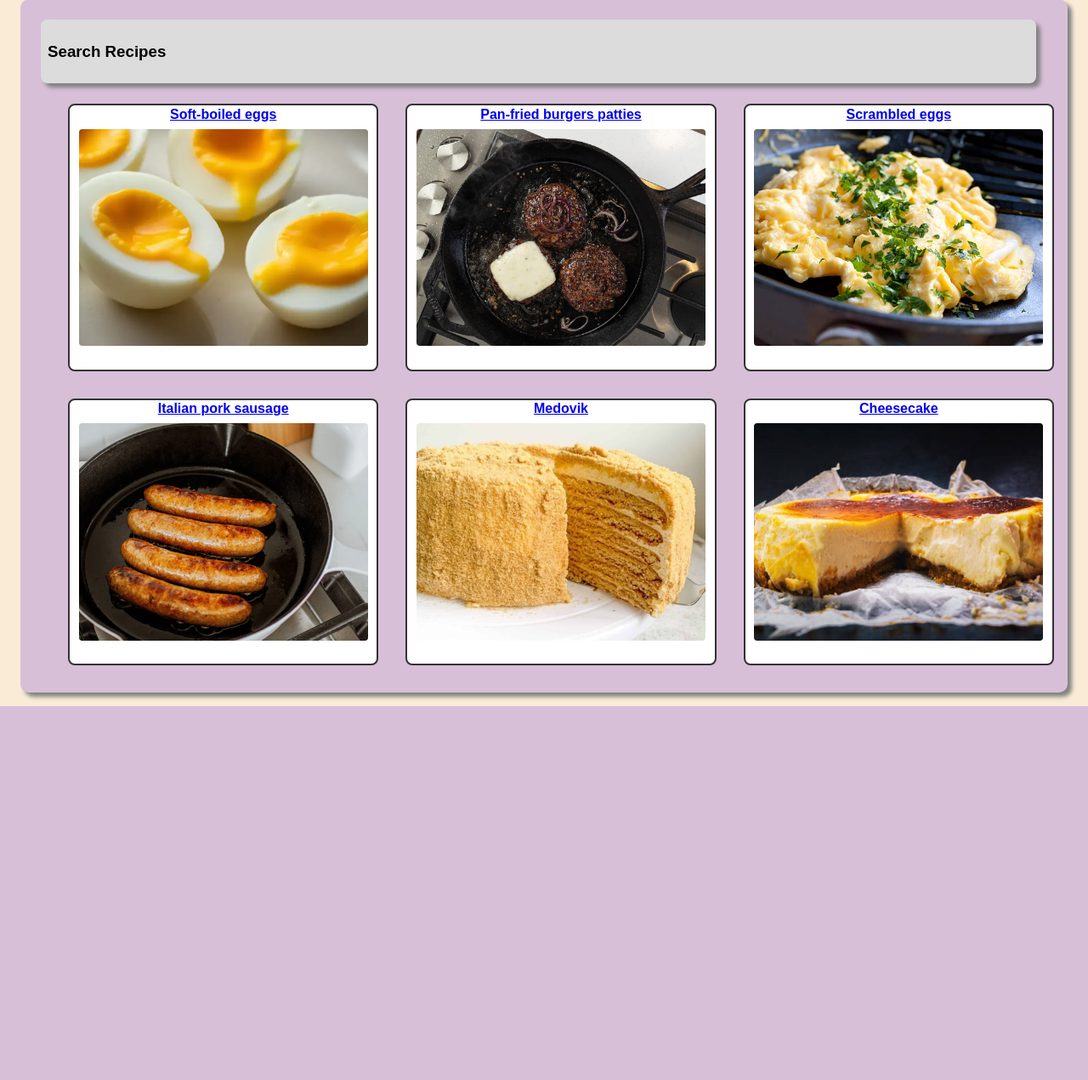
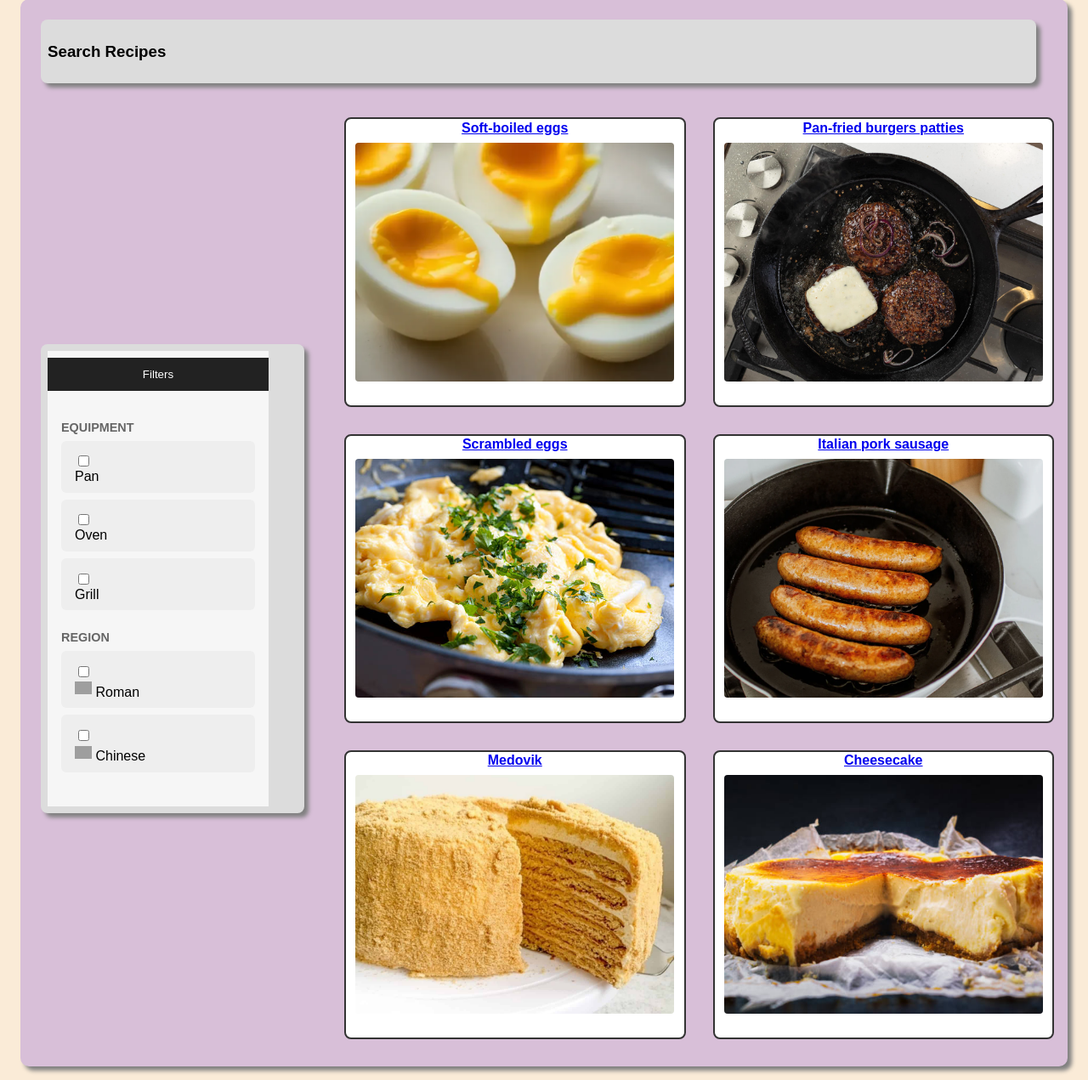
Before and after one commit to Vitor-Curado/Personal-website, a Flask app: page /food in a window 1280 px wide. Shown: the part 84-1355 px from the top of the page at 85% size. Before the commit the page ends 915 px from the top, so only its background shows below. Run offline with Flask 3, Linux system fonts and the light colour scheme; grey boxes are pictures that could not be loaded.

Commit message:
Refactor food section layout and add filtering options with interactive sidebar

```diff
--- a/static/food-style.css
+++ b/static/food-style.css
@@ -1,3 +1,101 @@
+#food-section {
+    display: grid;
+    grid-template-columns: 1fr 5fr;
+    gap: 1rem;
+}
+
+.filtering-container {
+    display: grid;
+    grid-template-columns: 100%;
+    align-items: center;
+    gap: 1rem;
+    margin-bottom: 1rem;
+}
+
+.filter-sidebar input[type="radio"] {
+  display: none;
+}
+
+.filter-sidebar label {
+  display: block;
+  padding: 0.6rem 1rem;
+  margin-bottom: 0.5rem;
+  background: #eee;
+  border-radius: 6px;
+  cursor: pointer;
+  transition: background 0.2s ease;
+}
+
+.filter-sidebar label:hover {
+  background: #ddd;
+}
+
+.filter-sidebar input:checked + label {
+  background: #222;
+  color: white;
+}
+
+.filter-sidebar {
+  width: 260px;
+  background: #f6f6f6;
+  border-right: 1px solid #ddd;
+  transition: width 0.35s ease;
+  overflow: hidden;
+  position: relative;
+}
+
+.filter-sidebar.collapsed {
+  width: 48px;
+}
+
+.filters-toggle {
+  width: 100%;
+  background: #222;
+  color: white;
+  border: none;
+  padding: 0.75rem;
+  cursor: pointer;
+}
+
+.filter-sidebar.collapsed .filters-content {
+  opacity: 0;
+  pointer-events: none;
+}
+
+.filters-content {
+  transition: opacity 0.2s ease;
+  padding: 1rem;
+}
+
+.filter-group {
+  margin-bottom: 1.5rem;
+}
+
+.filter-group h4 {
+  margin-bottom: 0.5rem;
+  font-size: 0.9rem;
+  text-transform: uppercase;
+  color: #666;
+}
+
+.filter-option {
+  display: flex;
+  align-items: center;
+  gap: 0.5rem;
+  cursor: pointer;
+  padding: 0.4rem 0;
+}
+
+.filter-option input {
+  accent-color: #222;
+}
+
+.filter-option.with-image img {
+  width: 20px;
+  height: 20px;
+  object-fit: contain;
+}
+
 #food-list {
     display: grid;
     grid-template-columns: repeat(auto-fit, minmax(300px, 1fr));
--- a/templates/food.html
+++ b/templates/food.html
@@ -15,6 +15,56 @@
     </section>
 </nav>
 
+<section id="food-section">
+
+    <!-- Filtering options -->
+    <nav class="filtering-container">
+        <aside class="filter-sidebar" id="filters">
+            <button class="filters-toggle" aria-expanded="true">
+                Filters
+            </button>
+
+            <div class="filters-content">
+                <!-- Equipment -->
+                <section class="filter-group">
+                <h4>Equipment</h4>
+
+                <label class="filter-option">
+                    <input type="checkbox" value="pan">
+                    <span>Pan</span>
+                </label>
+
+                <label class="filter-option">
+                    <input type="checkbox" value="oven">
+                    <span>Oven</span>
+                </label>
+
+                <label class="filter-option">
+                    <input type="checkbox" value="grill">
+                    <span>Grill</span>
+                </label>
+                </section>
+
+                <!-- Region / Civilization -->
+                <section class="filter-group">
+                <h4>Region</h4>
+
+                <label class="filter-option with-image">
+                    <input type="checkbox" value="roman">
+                    <img src="/static/img/roman.png" alt="Roman">
+                    <span>Roman</span>
+                </label>
+
+                <label class="filter-option with-image">
+                    <input type="checkbox" value="chinese">
+                    <img src="/static/img/chinese.png" alt="Chinese">
+                    <span>Chinese</span>
+                </label>
+                </section>
+            </div>
+        </aside>
+    </nav>
+
     <ul id="food-list">
         {% for food in foods %}
         <li class="food-card">
@@ -25,4 +75,25 @@
         <li>No projects yet.</li>
         {% endfor %}
     </ul>
+</section>
+
+<script>
+  const sidebar = document.getElementById("filters");
+  const toggle = sidebar.querySelector(".filters-toggle");
+  const inputs = sidebar.querySelectorAll("input[type='checkbox']");
+
+  inputs.forEach(input => {
+    input.addEventListener("change", () => {
+      sidebar.classList.add("collapsed");
+      toggle.setAttribute("aria-expanded", "false");
+    });
+  });
+
+  toggle.addEventListener("click", () => {
+    sidebar.classList.toggle("collapsed");
+    const expanded = !sidebar.classList.contains("collapsed");
+    toggle.setAttribute("aria-expanded", expanded);
+  });
+</script>
+
 {% endblock %}
```
Also changed, not shown: readme.md. Lines whose indentation alone changed are shown as unchanged.
